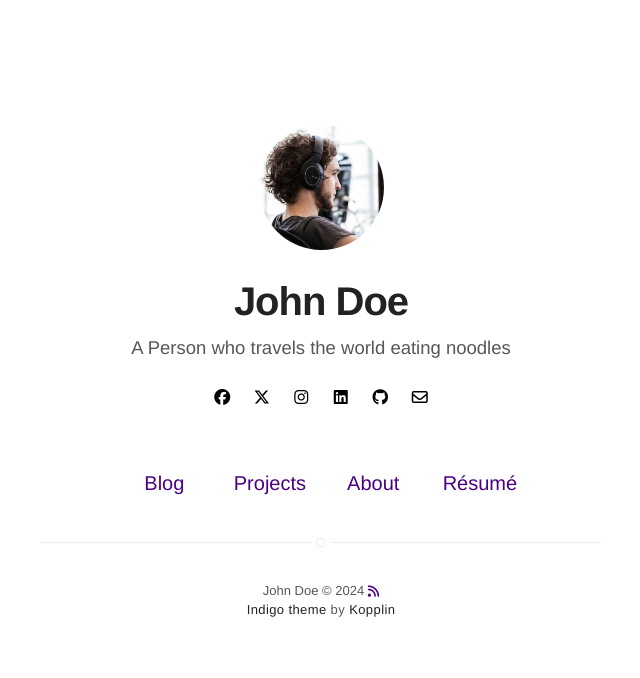
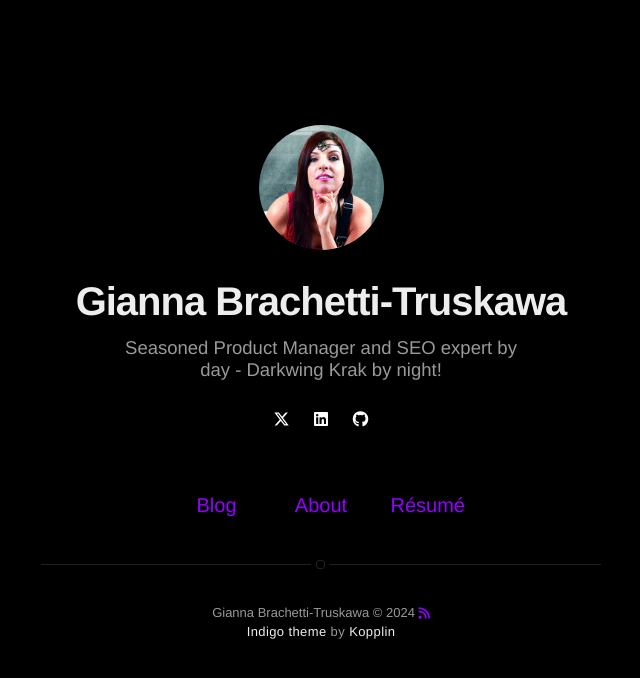
Before and after one commit to tentaclequing/tentaclequing.github.io, a Jekyll site: the page built from index.html, in a window 1280 px wide. Shown: the top 678 px of the page, without its empty margins (319-959 px from the left). Built offline with Jekyll 4.4.1, drawn with Linux system fonts in a browser that asks for light colours; nearby versions of some CDN libraries.

Commit message:
First configuration edits

```diff
--- a/_config.yml
+++ b/_config.yml
@@ -1,9 +1,9 @@
 # main text of home
-title: John Doe
-bio: A Person who travels the world eating noodles
+title: Gianna Brachetti-Truskawa
+bio: Seasoned Product Manager and SEO expert by day - Darkwing Krak by night!
 
 # twitter summary info
-description: A blog about technology and stuff related
+description: Gianna Brachetti-Truskawa - SEO and Product Management
 
 # if it's an external image, update below for true
 # better with square images
@@ -12,15 +12,15 @@ picture: assets/images/profile.jpg
 
 # your site color theme, true for dark theme,
 # false to light theme, auto to switch with system.
-dark-theme: auto
+dark-theme: true
 
 # If you want to include your resume, set to true
 # and specify source (external or local).
 resume: true
 resume-external: true
-resume-url: https://google.com/?q=my+resume
+resume-url: https://gianna-brachetti.com/resume.html
 
-url: https://sergiokopplin.github.io/indigo
+url: https://tentaclequing.github.io
 # your url: https://USERNAME.github.io
 
 permalink: /:title/
@@ -31,29 +31,24 @@ permalink: /:title/
 # if you don't want comments in your posts, leave categories empty
 disqus:
   shortname: github # enter this from your disqus account
-  categories: [blog, project] # only show disqus for posts that have these categories
+  categories: [] # only show disqus for posts that have these categories
 
 # if you don't have any of social below, comment the line
-facebook: myfacebook
-twitter: mytwitter
-instagram: myinstagram
-linkedin: mylinkedin
-github: mygithub
-email: myemail@gmail.com
+# facebook: myfacebook
+twitter: https://twitter.com/tentaclequing
+# instagram: myinstagram
+linkedin: https://www.linkedin.com/in/gianna-brachetti-truskawa
+# github: mygithub
+# email: myemail@gmail.com
 
 authors:
-  johndoe:
-    name: John Doe
-    bio: A Man who travels the world eating noodles
+  gianna:
+    name: Gianna Brachetti-Truskawa
+    bio: SEO @ DeepL by day ★ 🐙Quing by night ★ aka THE BUG MAGNET OF DEATH™️
     external-image: false
     picture: assets/images/profile.jpg
-    twitter: johndoe
-  jamesfoster:
-    name: James Foster
-    bio: A Man who develops software with coffee
-    external-image: false
-    picture: assets/images/james.jpg
-    twitter: jamesfoster
+    twitter: tentaclequing
+
 
 # do you want a larger site? change the option below
 # options: [normal, large] | default: normal
@@ -61,7 +56,7 @@ authors:
 width: normal
 
 # if you don't need projects, comment the *projects* configs below
-projects: true
+# projects: true
 
 # if you don't need "about" or "blog", comment them out below
 about: true
@@ -71,7 +66,7 @@ blog: true
 read-time: true
 
 # do you want to show the "tags" inside the posts?
-show-tags: true
+show-tags: false
 
 # related posts inside a post?
 related: true
@@ -83,7 +78,7 @@ post-advance-links: [blog]
 show-author: true
 
 # do you want some animations?
-animation: true
+animation: false
 
 # add default values to specific pages or layouts
 defaults:
```
Also changed, not shown: .obsidian/app.json (added), .obsidian/appearance.json (added), .obsidian/core-plugins-migration.json (added), .obsidian/core-plugins.json (added), .obsidian/workspace.json (added), assets/images/profile.jpg.
